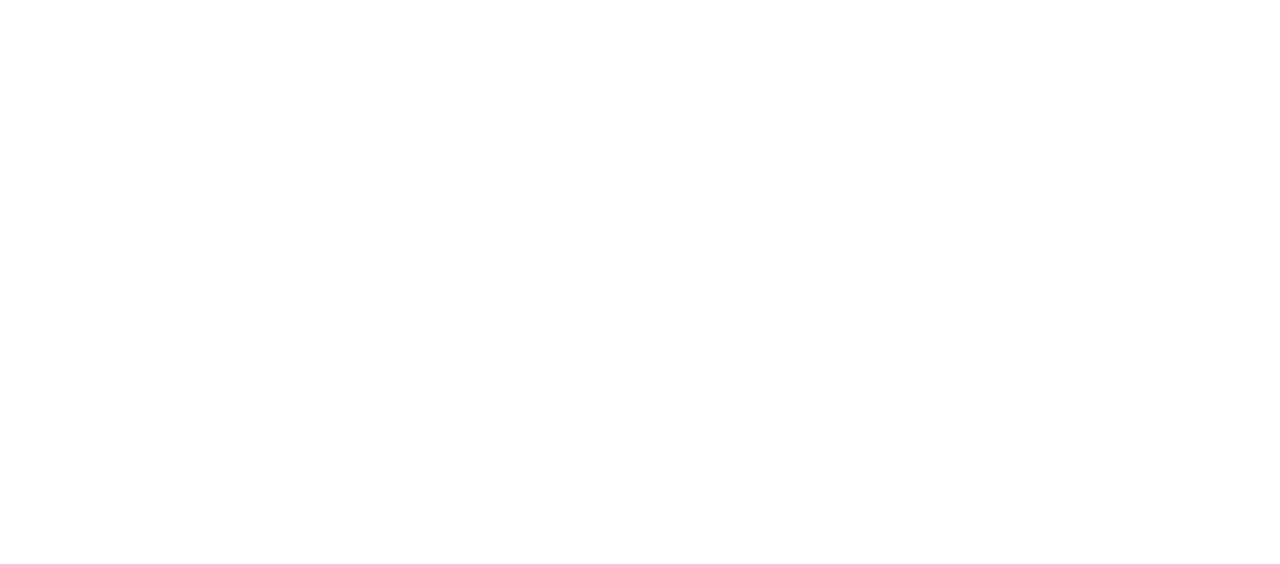
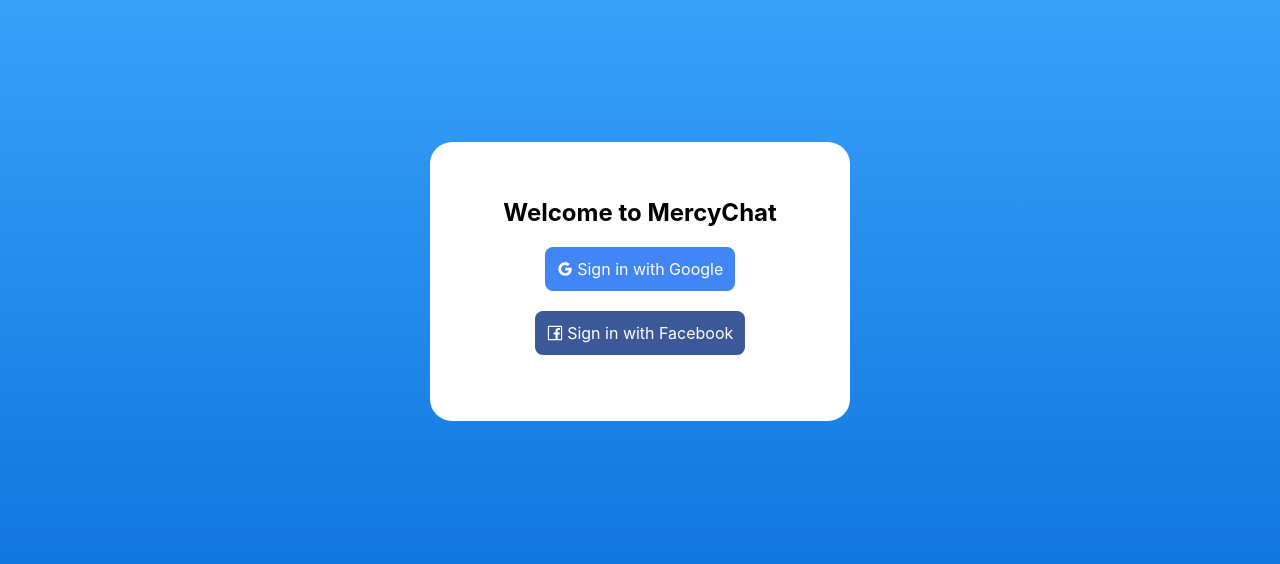
Before and after one commit to Belgotech/mercy, a React (Create React App) app: page / in a window 1280 px wide. Shown: the part 114-678 px from the top of the page. Built offline with nearby package versions, Linux system fonts and the light colour scheme.

Commit message:
Setting up login

```diff
--- a/package.json
+++ b/package.json
@@ -1,5 +1,5 @@
 {
-  "name": "unichat-template",
+  "name": "MeryChat",
   "version": "0.1.0",
   "private": true,
   "dependencies": {
--- a/src/components/App.js
+++ b/src/components/App.js
@@ -5,7 +5,7 @@
 // import { AuthProvider } from "../contexts/AuthContext"
 
 // import Chats from "./Chats"
-// import Login from "./Login"
+import Login from "./Login"
 
 function App() {
   return (
@@ -14,7 +14,7 @@
         {/* <AuthProvider> */}
           <Switch>
             {/* <Route path="/chats" component={Chats} /> */}
-            {/* <Route path="/" component={Login} /> */}
+            <Route path="/" component={Login} />
           </Switch>
         {/* </AuthProvider> */}
       </Router>
```
Also changed, not shown: 1 other file (tests, documents, lock files or other folders).
